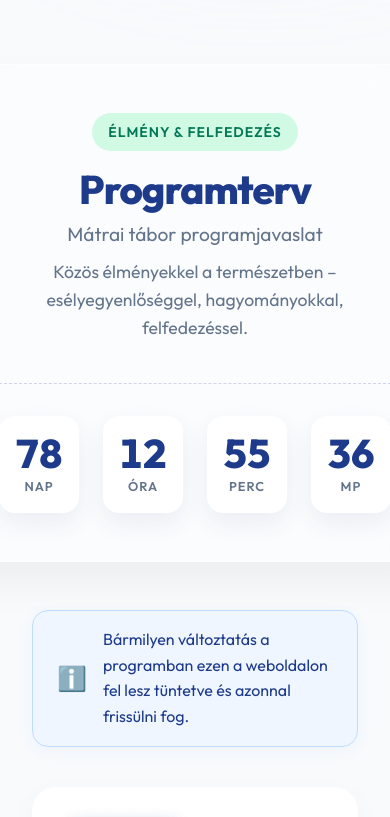
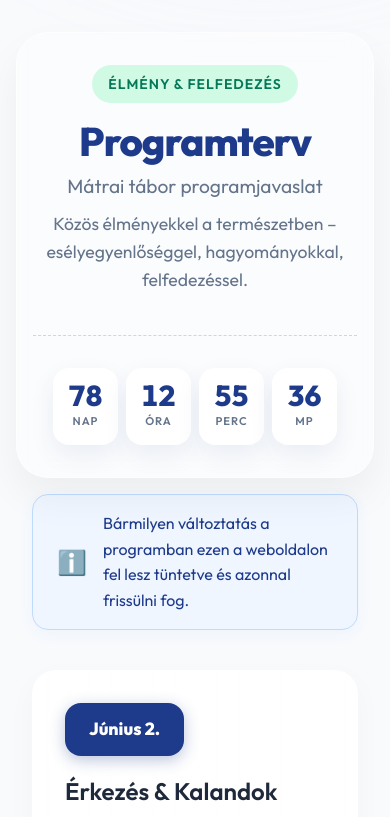
Before and after one commit to davidsimo2105/matrai-tabor, a website built with Vite: page index.html in a window 390 px wide. Shown: the top 817 px of the page. Built offline with nearby package versions, Linux system fonts and the light colour scheme.

Commit message:
Fix hero section width on mobile devices

```diff
--- a/styles.css
+++ b/styles.css
@@ -79,6 +79,7 @@ body {
     border-radius: 2rem;
     box-shadow: 0 20px 40px rgba(0,0,0,0.05);
     max-width: 800px;
+    width: 100%;
     animation: fadeDown 1s ease-out;
 }
 
@@ -555,4 +556,29 @@ footer {
         align-items: flex-start;
         gap: 1rem;
     }
+
+    .hero {
+        padding: 2rem 1rem;
+    }
+
+    .hero-content {
+        padding: 2rem 1rem;
+    }
+
+    .countdown {
+        gap: 0.5rem;
+    }
+
+    .countdown-item {
+        min-width: 65px;
+        padding: 0.8rem 0.25rem;
+    }
+
+    .countdown-item .number {
+        font-size: 1.8rem;
+    }
+
+    .countdown-item .label {
+        font-size: 0.7rem;
+    }
 }
```
